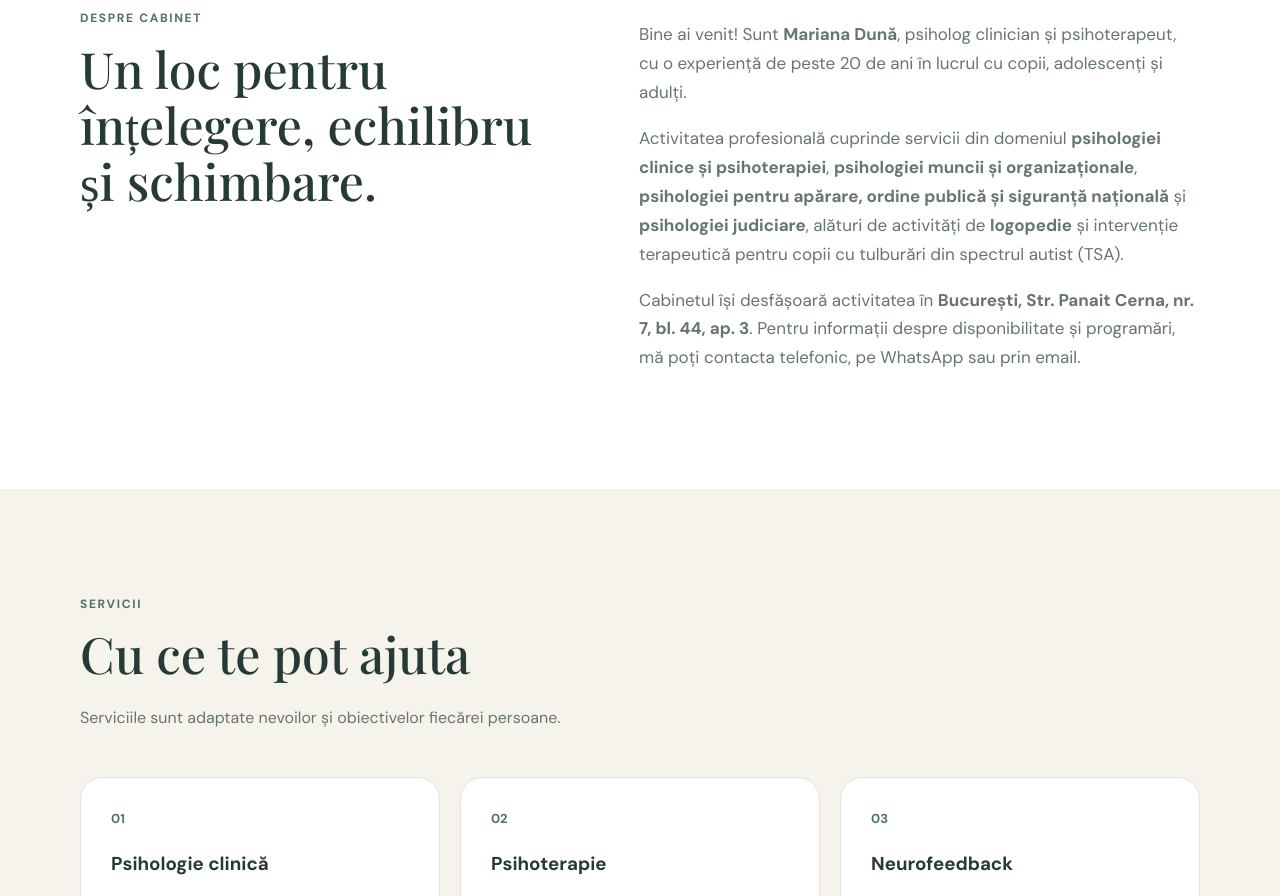
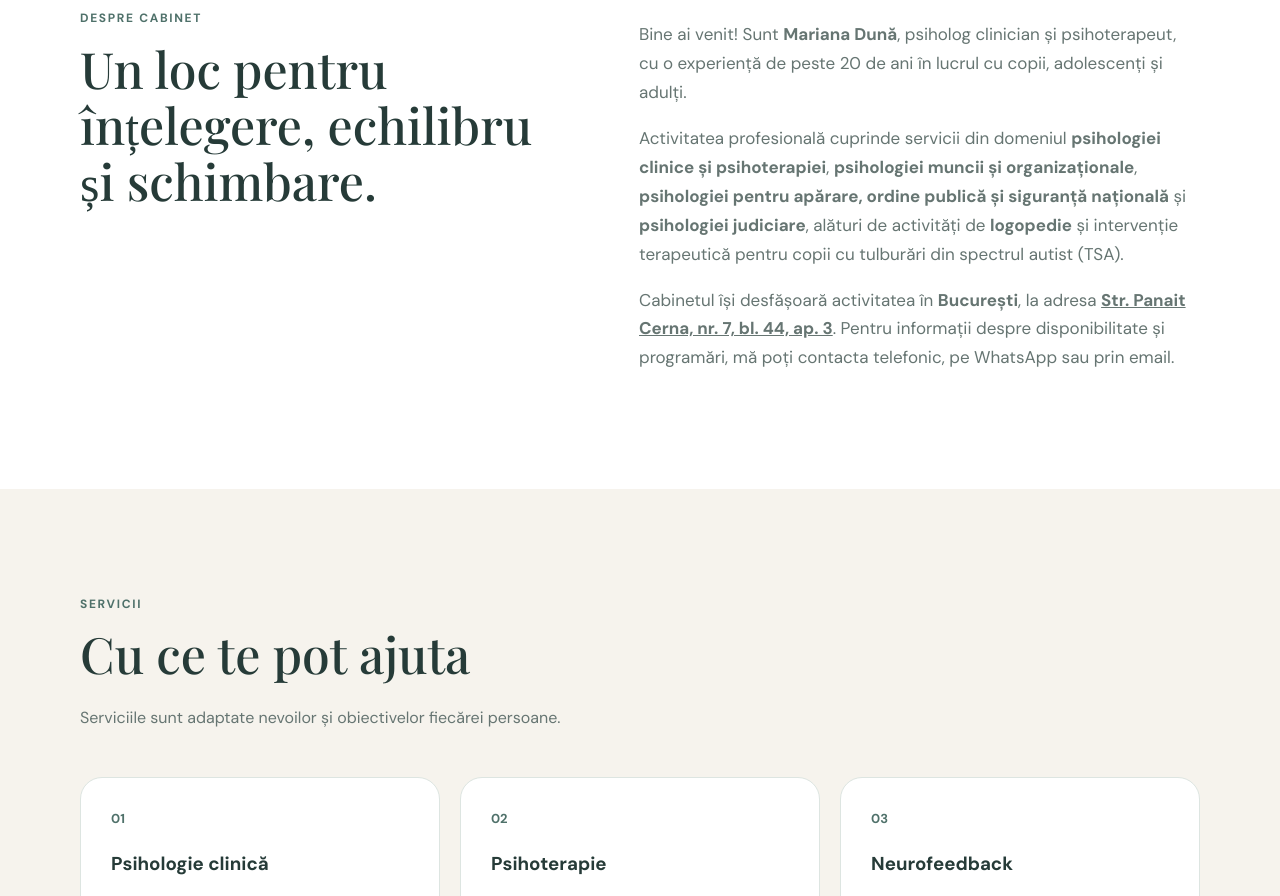
Before and after one commit to cabinetindividualdunamariana/cabinet-psihologie2, a plain HTML site: page index.html in a window 1280 px wide. Shown: the part 1003-1899 px from the top of the page. Drawn offline with nearby package versions, Linux system fonts and the light colour scheme.

Commit message:
Update index.html

```diff
--- a/index.html
+++ b/index.html
@@ -127,7 +127,7 @@
             pentru copii cu tulburări din spectrul autist (TSA).
           </p>
           <p>
-            Cabinetul își desfășoară activitatea în <strong>București, Str. Panait Cerna, nr. 7, bl. 44, ap. 3</strong>. Pentru informații despre
+            Cabinetul își desfășoară activitatea în <strong>București</strong>, la adresa <a href="https://www.google.com/maps/search/?api=1&query=Str.+Panait+Cerna+nr.+7+bl.+44+ap.+3+Bucuresti" target="_blank" rel="noopener noreferrer" style="font-weight: bold; text-decoration: underline;">Str. Panait Cerna, nr. 7, bl. 44, ap. 3</a>. Pentru informații despre
             disponibilitate și programări, mă poți contacta telefonic, pe WhatsApp sau prin email.
           </p>
         </div>
@@ -339,7 +339,7 @@
   <footer id="contact" style="background-color: #1a3c40; color: white; padding: 40px 20px; text-align: center;">
     <div style="max-width: 800px; margin: 0 auto;">
       <h3 style="margin-bottom: 15px;">Cabinet Individual de Psihologie Mariana Dună</h3>
-      <p style="margin-bottom: 10px;">Adresa: Str. Panait Cerna, nr. 7, bl. 44, ap. 3, București</p>
+      <p style="margin-bottom: 10px;">Adresa: <a href="https://www.google.com/maps/search/?api=1&query=Str.+Panait+Cerna+nr.+7+bl.+44+ap.+3+Bucuresti" target="_blank" rel="noopener noreferrer" style="color: #a3cef1; text-decoration: underline;">Str. Panait Cerna, nr. 7, bl. 44, ap. 3, București</a></p>
       <p style="margin-bottom: 10px;">Telefon: <a href="tel:+40722271470" style="color: #a3cef1; text-decoration: none;">+40 722 271 470</a></p>
       <p style="margin-bottom: 20px;">Email: <a href="mailto:dell_psicho@yahoo.com" style="color: #a3cef1; text-decoration: none;">dell_psicho@yahoo.com</a></p>
       <div style="margin-bottom: 20px;">
```
